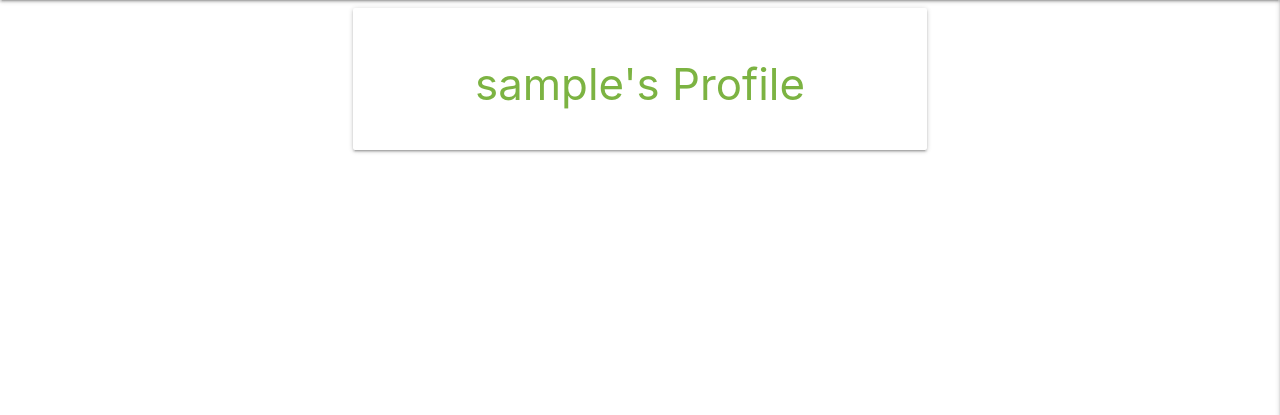
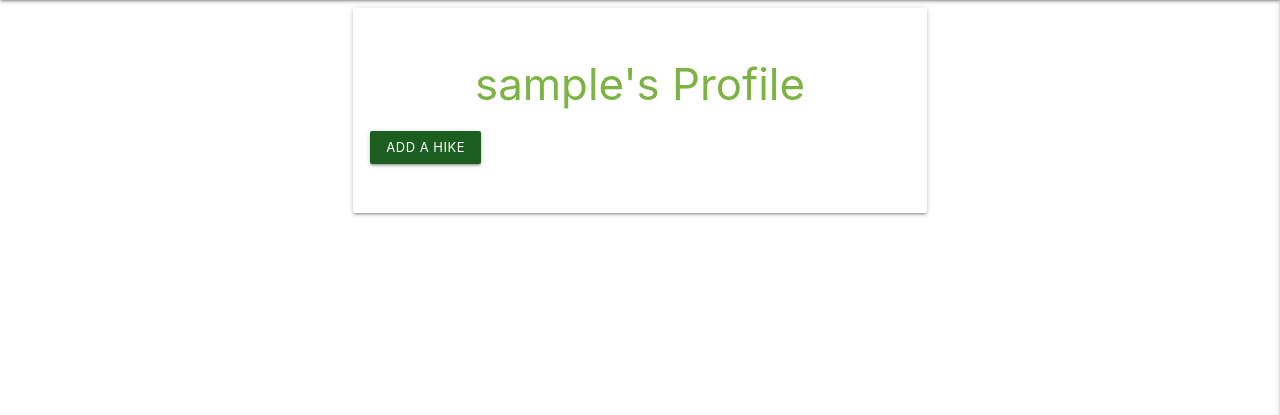
Before and after one commit to MWatty/hike_ireland, a Flask app: page /profile/1 in a window 1280 px wide. Shown: the part 64-479 px from the top of the page. Run offline with Flask 2, Linux system fonts and the light colour scheme; the visitor is signed in with stand-in values (Sample User, id 1); a database or web service that is not in the repository returns one stand-in record (values such as "Sample title"); some libraries are stand-ins or nearby versions.

Commit message:
updated user profile page to include their posts

```diff
--- a/app.py
+++ b/app.py
@@ -88,12 +88,14 @@ def login():
 
 @app.route("/profile/<username>", methods=["GET", "POST"])
 def profile(username):
-    # grab the session user's username from db
+
+    hikes = mongo.db.hikes.find()
+
     username = mongo.db.users.find_one(
         {"username": session["user"]})["username"]
 
     if session["user"]:
-        return render_template("profile.html", username=username)
+        return render_template("profile.html", username=username, hikes=hikes)
 
     return redirect(url_for("login"))
 
--- a/templates/profile.html
+++ b/templates/profile.html
@@ -7,8 +7,37 @@
                 <h3 class="center-align light-green-text text-darken-1">
                     {{ username }}'s Profile
                 </h3>
+                <div class="row">
+                    <a href="{{ url_for('add_hike') }}" class="btn-small add-a-hike green darken-4">Add a Hike</a>
+                </div>
             </div>
         </div>
     </div>
 
+
+    <div class="row">
+        {% for hike in hikes %}
+        {% if session.user|lower == hike.created_by|lower%}
+        <div class="col s12 m6">
+            <div class="card">
+                <div class="card-image">
+                    <img src="{{ hike.hike_image_url }}" alt="hike image">
+                </div>
+                <div class="card-title"><strong>{{ hike.hike_name }} ,
+                        {{ hike.county_name }}</strong></div>
+                <div class="card-content">
+                    <p><strong>Hike details:</strong> {{ hike.hike_details }}</p>
+                    <p><strong>Distance:</strong> {{ hike.hike_distance }}</p>
+                    <p><strong>Difficulty:</strong> {{ hike.difficulty_level }}</p>
+                    <p class="centre"><em> Created by:</em> {{ hike.created_by }}</p>
+                        <a href="{{ url_for('delete_hike', hike_id=hike._id)}}" class="btn-small red darken-4">Delete</a>
+                        <a href="{{ url_for('edit_hike', hike_id=hike._id)}}" class="btn-small  green darken-4">Edit</a>
+                    {% endif %}
+                </div>
+            </div>
+        </div>
+        {% endfor %}
+    </div>
+
+
 {% endblock %}
```
